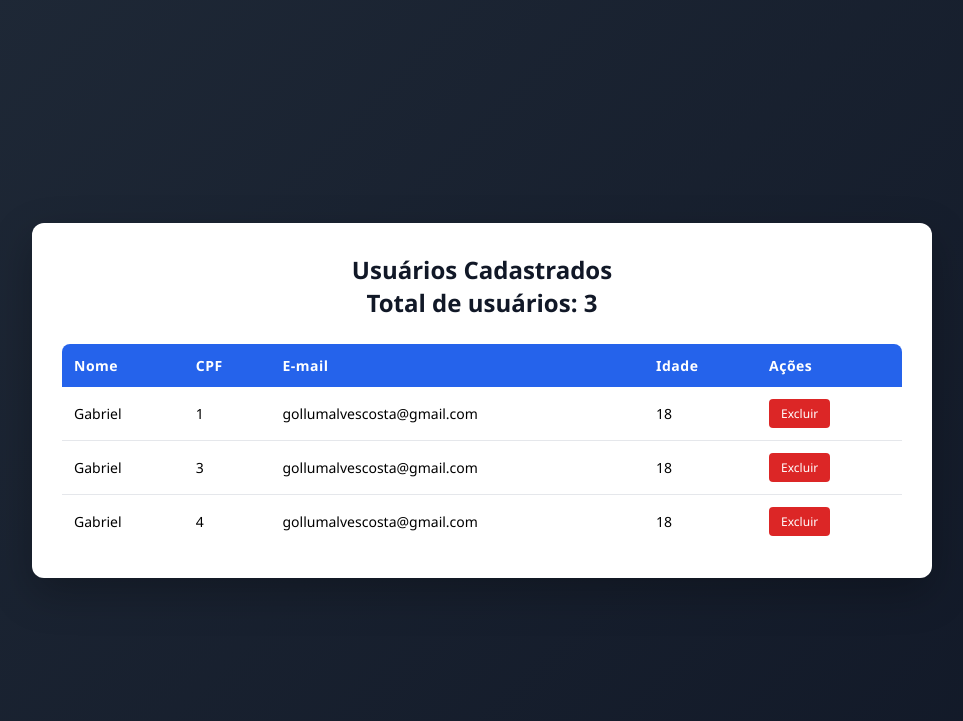
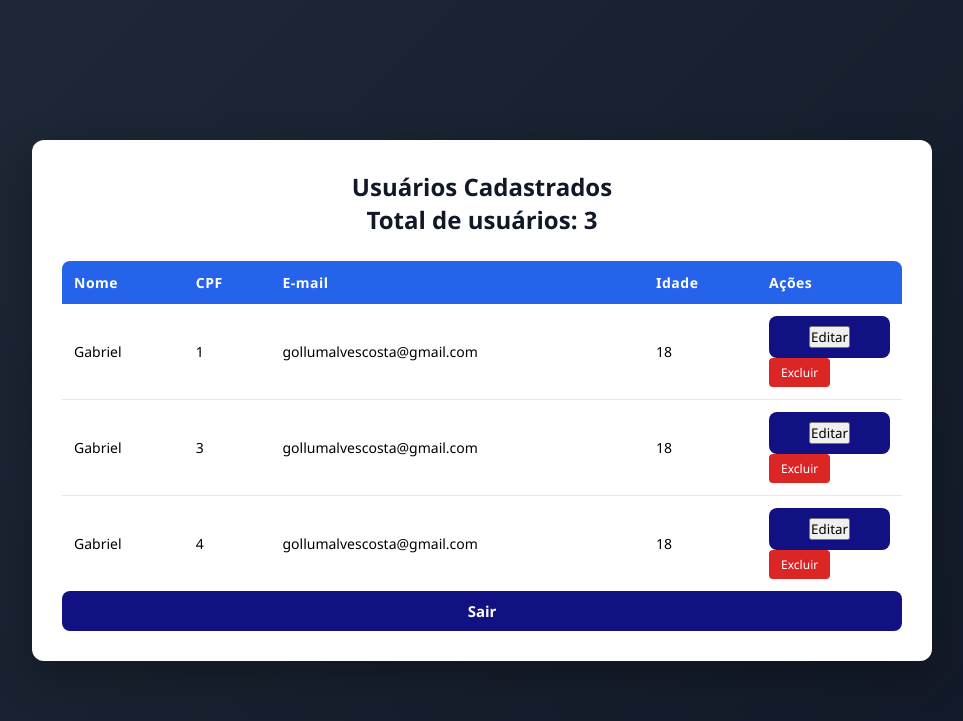
Before and after one commit to GabrielAlvesCosta/Evolucao-do-Sistema, a Flask app: page /usuarios in a window 1280 px wide. Shown: the top 721 px of the page, without its empty margins (158-1121 px from the left). Run offline with Flask 3, Linux system fonts and the light colour scheme.

Commit message:
Add logout link to usuarios.html

```diff
--- a/templates/usuarios.html
+++ b/templates/usuarios.html
@@ -42,6 +42,9 @@
                     <td>{{ usuario.email }}</td>
                     <td>{{ usuario.idade }}</td>
                     <td>
+                         <a href="{{ url_for('editar_usuario', cpf=usuario.cpf) }}">
+            <button type="button" class="btn-editar">Editar</button>
+        </a>
                         <form action="{{ url_for('deletar_usuario', cpf=usuario.cpf) }}" method="POST" style="display:inline;">
                             <button type="submit" class="btn-delete" onclick="return confirm('Tem certeza que deseja excluir este usuário?')">Excluir</button>
                         </form>
@@ -50,7 +53,9 @@
                 {% endfor %}
             </tbody>
         </table>
+        <a href="/logout">Sair</a>
     </div>
+
 
 </body>
 
```
